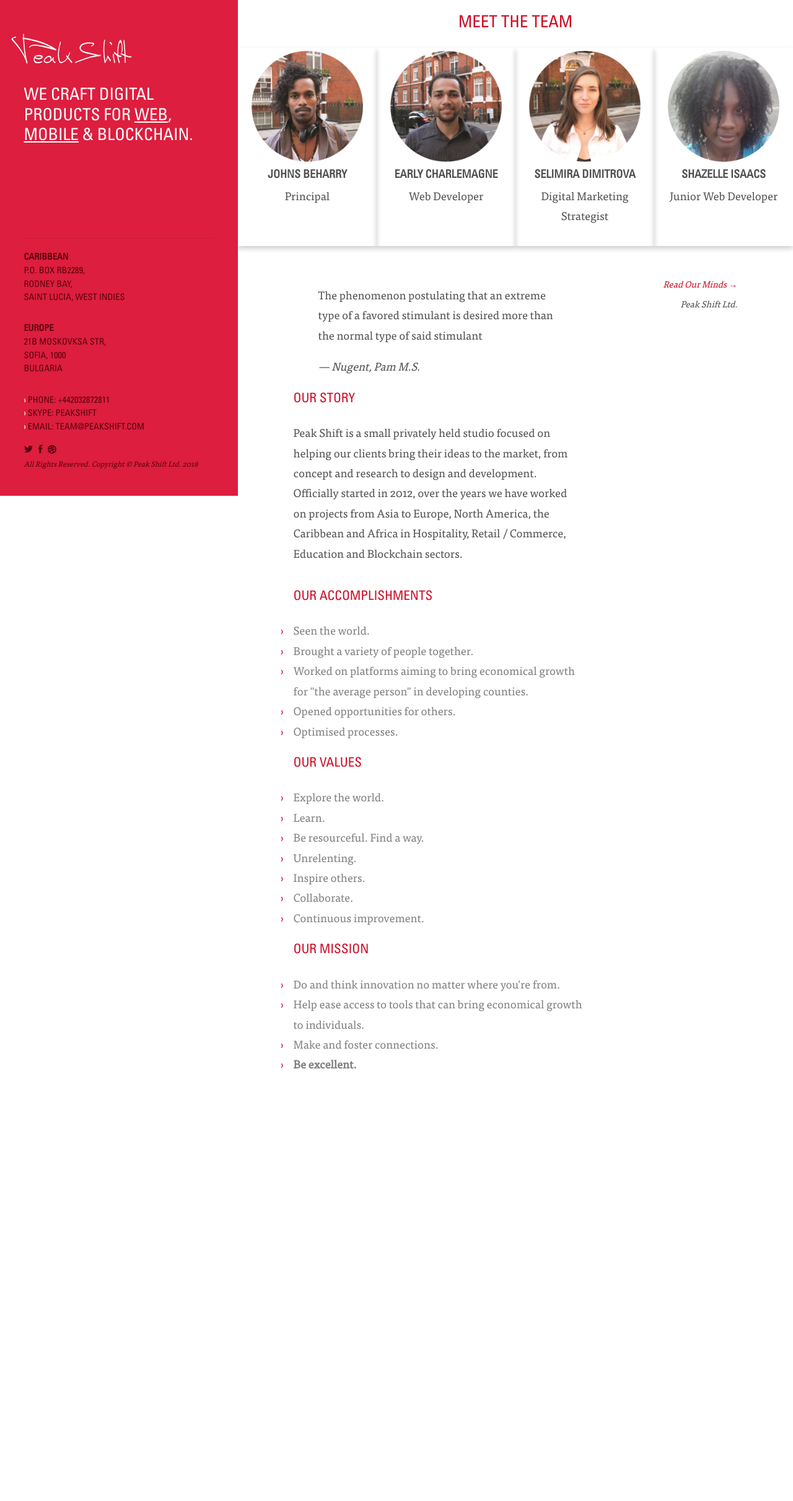
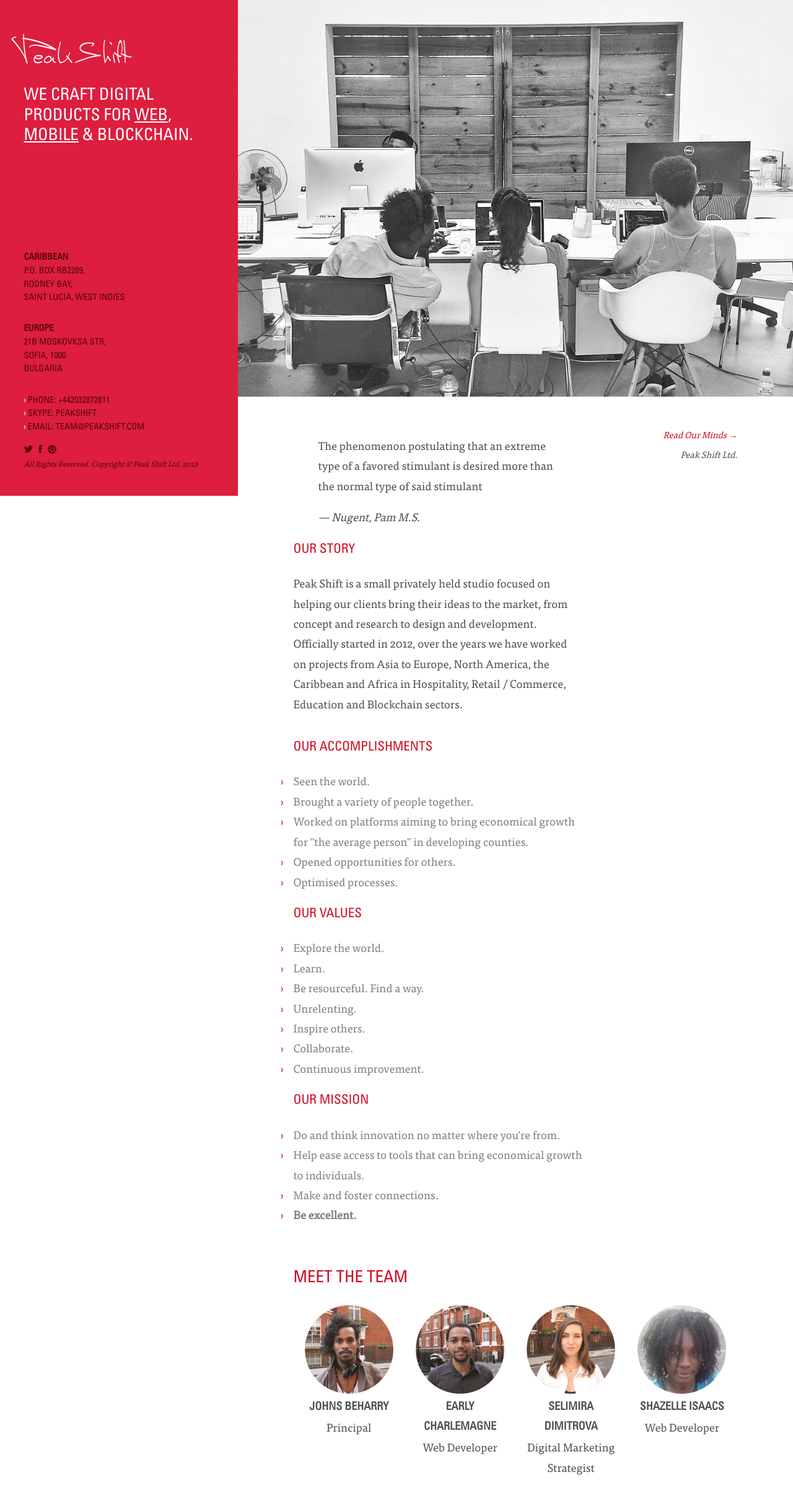
Before and after one commit to peakshift/peakshift-website, a PHP site: page /about.html in a window 1280 px wide. Shown: the whole page at 62% size. Before the commit the page ends 1725 px from the top, so only its background shows below. Run offline with PHP 8.4, Linux system fonts and the light colour scheme; some libraries are stand-ins or nearby versions.

Commit message:
chore(about-us): change team section position and add header image

```diff
--- a/about.html
+++ b/about.html
@@ -75,8 +75,55 @@
   </aside>
 
   <section id="mainContent" class="column">
-    <figure class="active">
-      <h1 id="team"> Meet the team </h1>
+    <figure style="background-image:url('/assets/content/team.jpg');" class="cover-photo active"></figure>
+
+    <div class="contentArea padded clearfix">
+      <div class="projectDetails column">
+        <blockquote>
+          <p>The phenomenon postulating that an extreme type of a favored stimulant is desired more than the normal type of said stimulant</p>
+          <cite>&mdash; Nugent, Pam M.S.</cite>
+        </blockquote>
+
+        <h3>Our Story</h3>
+        <p>Peak Shift is a small privately held studio focused on helping our clients bring their ideas to the market, from concept and research to design and development. Officially started in 2012, over the years we have worked on projects from Asia to Europe, North America, the Caribbean and Africa in Hospitality, Retail / Commerce, Education and Blockchain sectors.</p>
+
+        <div class="column">
+          <h3>Our Accomplishments</h3>
+          <ul>
+            <li>Seen the world.</li>
+            <li>Brought a variety of people together.</li>
+            <li>Worked on platforms aiming to bring economical growth for "the average person" in developing counties.</li>
+            <li>Opened opportunities for others.</li>
+            <li>Optimised processes.</li>
+          </ul>
+
+          <h3>Our Values</h3>
+          <ul>
+            <li>Explore the world.</li>
+            <li>Learn.</li>
+            <li>Be resourceful. Find a way.</li>
+            <li>Unrelenting.</li>
+            <li>Inspire others.</li>
+            <li>Collaborate.</li>
+            <li>Continuous improvement.</li>
+          </ul>
+
+          <h3>Our Mission</h3>
+          <ul>
+            <li>Do and think innovation no matter where you're from.</li>
+            <li>Help ease access to tools that can bring economical growth to individuals.</li>
+            <li>Make and foster connections.</li>
+            <li><strong>Be excellent.</strong></li>
+          </ul>
+        </div>
+      </div>
+      <ul class="projectMeta column">
+        <li><a href="/journal" target="_blank"> Read Our Minds &rarr;</a></li>
+        <li>Peak Shift Ltd.</li>
+      </ul>
+    </div>
+    <figure class="active padded">
+      <h1> Meet the team </h1>
       <div id="first" class="card">
         <img src="/assets/content/johns.jpg" style="width:80%;" alt="Johns Beharry">
         <div class="container">
@@ -105,7 +152,7 @@
         <img src="/assets/content/Shazelle.png" style="width:80%;" alt="Shazelle Isaacs">
         <div class="container">
           <h4><b>Shazelle Isaacs</b></h4>
-          <p>Junior Web Developer</p>
+          <p>Web Developer</p>
         </div>
       </div>
     </figure>
@@ -162,57 +209,12 @@
           <p>"Ooh, awesome!"</p>
         </div>
       </div>
-
-    <div class="contentArea padded clearfix" style="padding-top: 0;">
-      <div class="projectDetails column">
-        <blockquote>
-          <p>The phenomenon postulating that an extreme type of a favored stimulant is desired more than the normal type of said stimulant</p>
-          <cite>&mdash; Nugent, Pam M.S.</cite>
-        </blockquote>
-
-        <h3>Our Story</h3>
-        <p>Peak Shift is a small privately held studio focused on helping our clients bring their ideas to the market, from concept and research to design and development. Officially started in 2012, over the years we have worked on projects from Asia to Europe, North America, the Caribbean and Africa in Hospitality, Retail / Commerce, Education and Blockchain sectors.</p>
-
-        <div class="column">
-          <h3>Our Accomplishments</h3>
-          <ul>
-            <li>Seen the world.</li>
-            <li>Brought a variety of people together.</li>
-            <li>Worked on platforms aiming to bring economical growth for "the average person" in developing counties.</li>
-            <li>Opened opportunities for others.</li>
-            <li>Optimised processes.</li>
-          </ul>
-
-          <h3>Our Values</h3>
-          <ul>
-            <li>Explore the world.</li>
-            <li>Learn.</li>
-            <li>Be resourceful. Find a way.</li>
-            <li>Unrelenting.</li>
-            <li>Inspire others.</li>
-            <li>Collaborate.</li>
-            <li>Continuous improvement.</li>
-          </ul>
-
-          <h3>Our Mission</h3>
-          <ul>
-            <li>Do and think innovation no matter where you're from.</li>
-            <li>Help ease access to tools that can bring economical growth to individuals.</li>
-            <li>Make and foster connections.</li>
-            <li><strong>Be excellent.</strong></li>
-          </ul>
-        </div>
-      </div>
-      <ul class="projectMeta column">
-        <li><a href="/journal" target="_blank"> Read Our Minds &rarr;</a></li>
-        <li>Peak Shift Ltd.</li>
-      </ul>
-    </div>
   </section>
 
 <script src="//ajax.googleapis.com/ajax/libs/jquery/2.0.3/jquery.min.js"></script>
 <script src="/assets/js/history.js"></script>
 <script src="/assets/js/router.js"></script>
+<script src="/assets/js/modal.js"></script>
 <script src="/assets/js/scripts.js?v0001"></script>
 </body>
 </html>
--- a/assets/css/master.css
+++ b/assets/css/master.css
@@ -189,8 +189,6 @@ section {
     background-repeat: no-repeat;
     background-size: 100% auto;
     overflow: hidden; }
-    section figure #team {
-      text-align: center; }
     section figure.cover-photo {
       height: 80vh;
       background-position: center center;
@@ -219,11 +217,8 @@ section {
     margin: 0 10%; }
   section .card {
     width: 100%;
-    float: left;
-    box-shadow: 0 4px 8px 0 rgba(0, 0, 0, 0.2);
     transition: 0.3s;
     margin-bottom: 5%;
-    min-height: 320px;
     cursor: pointer; }
     @media only screen and (min-width: 768px) {
       section .card {
@@ -240,8 +235,6 @@ section {
       section .card .container h4, section .card .container p {
         margin: 0;
         text-align: center; }
-    section .card:hover {
-      box-shadow: 0 12px 24px 0 rgba(0, 0, 0, 0.6); }
   section .contentArea {
     padding-bottom: 30px;
     padding-top: 45px; }
--- a/assets/sass/master.scss
+++ b/assets/sass/master.scss
@@ -181,9 +181,6 @@ section {
     background-repeat: no-repeat;
     background-size: 100% auto;
     overflow: hidden;
-    #team{
-      text-align: center;
-    }
     &.cover-photo {
       height: 80vh;
       background-position: center center;
@@ -219,11 +216,8 @@ section {
   }
   .card{
     width: 100%;
-    float: left;
-    box-shadow: 0 4px 8px 0 rgba(0,0,0,0.2);
     transition: 0.3s;
     margin-bottom: 5%;
-    min-height: 320px;
     cursor: pointer;
     @media only screen and (min-width: 768px) {
       float: left;
@@ -242,9 +236,6 @@ section {
         margin: 0;
         text-align: center;
       }
-    }
-    &:hover {
-      box-shadow: 0 12px 24px 0 rgba(0,0,0,0.6);
     }
   }
   .contentArea {
```
